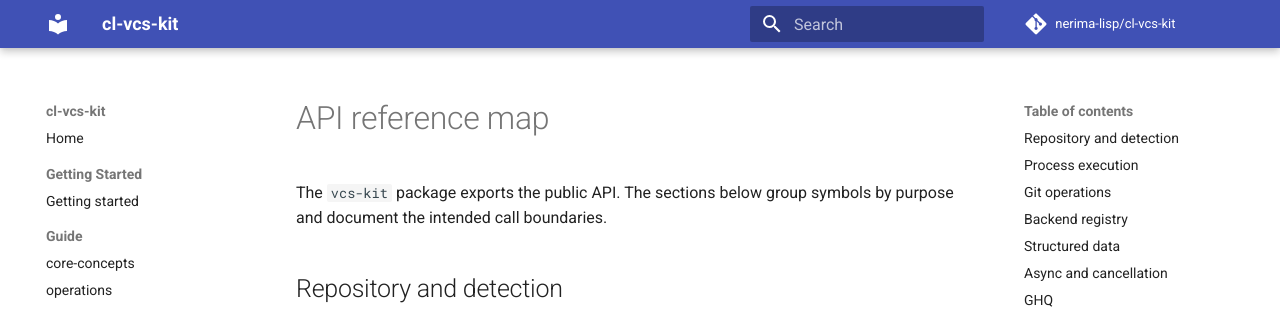
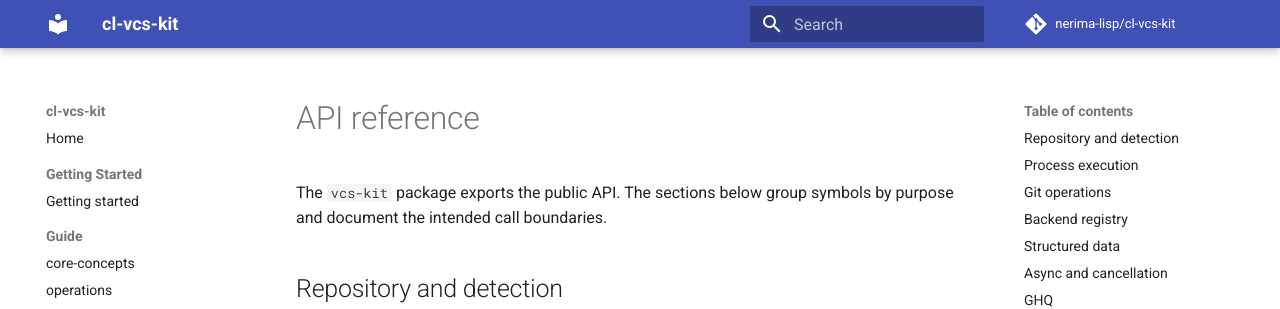
Before and after one commit to nerima-lisp/cl-vcs-kit, an MkDocs documentation site: the page built from docs/src/reference/api.md, in a window 1280 px wide and 900 px high. Shown: the top 309 px of the window. Built offline with MkDocs 1.6.1 and Material for MkDocs 9.7.7, drawn with Linux system fonts in a browser that asks for light colours; comment, search, counter and statistics services are not loaded.

Commit message:
docs: remove rhetorical project wording

```diff
--- a/docs/src/reference/api.md
+++ b/docs/src/reference/api.md
@@ -1,4 +1,4 @@
-# API reference map
+# API reference
 
 The `vcs-kit` package exports the public API. The sections below group symbols
 by purpose and document the intended call boundaries.
```
Also changed, not shown: 2 other files.
